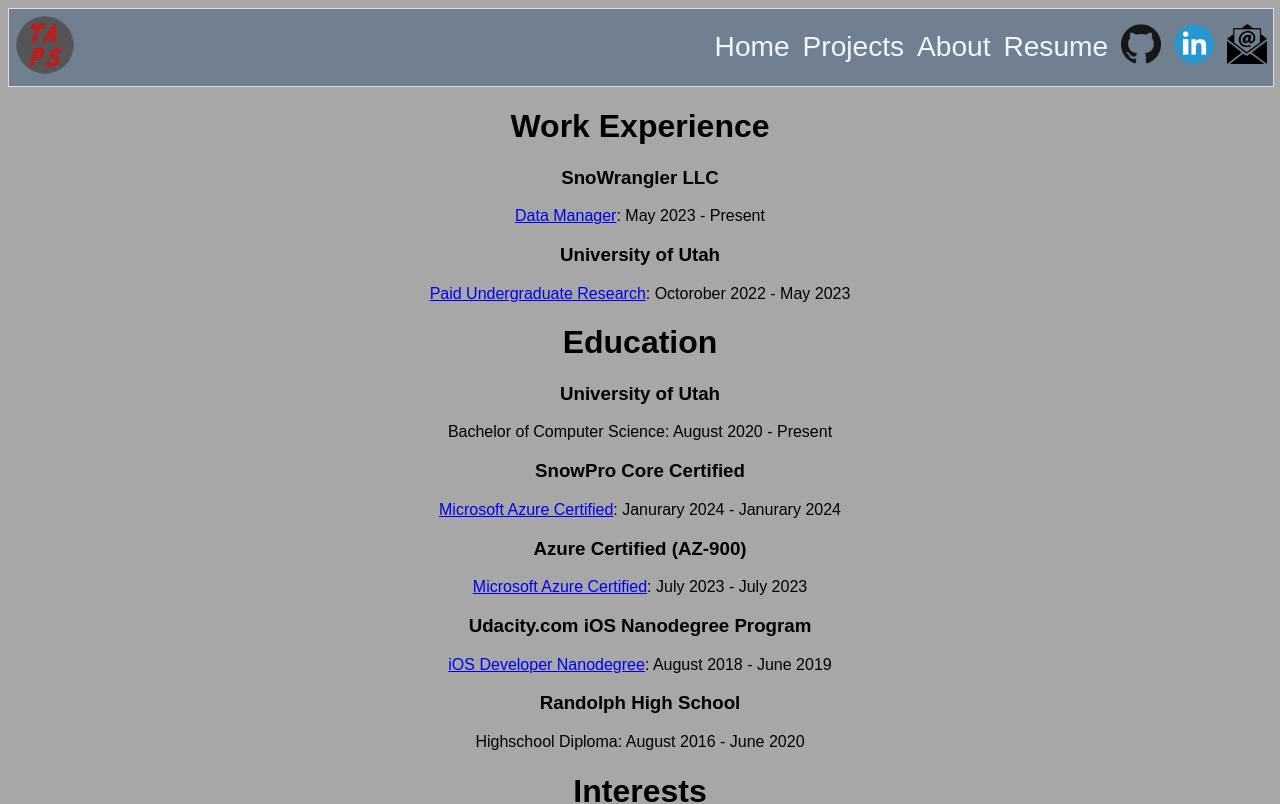
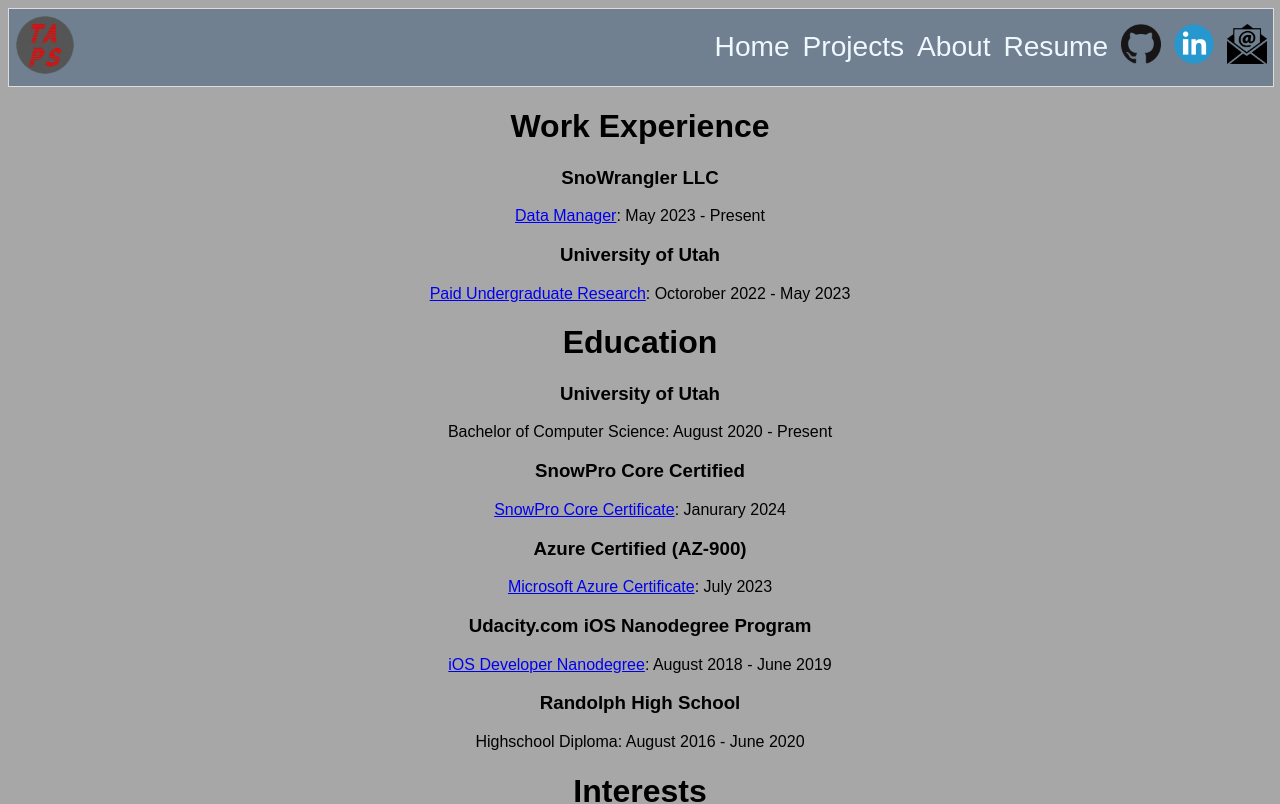
Before and after one commit to tapscodes/tapscodes.github.io, a Next.js app: page /about in a window 1280 px wide. Shown: the top 804 px of the page. Built offline with nearby package versions, Linux system fonts and the light colour scheme.

Commit message:
typo fix

```diff
--- a/pages/about.js
+++ b/pages/about.js
@@ -22,9 +22,9 @@
             <h3>University of Utah</h3>
             <p>Bachelor of Computer Science: August 2020 - Present</p>
             <h3>SnowPro Core Certified</h3>
-            <p><Link href="/PDFS/az_900_cert.pdf">Microsoft Azure Certified</Link>: Janurary 2024 - Janurary 2024</p>
+            <p><Link href="/PDFS/az_900_cert.pdf">SnowPro Core Certificate</Link>: Janurary 2024</p>
             <h3>Azure Certified (AZ-900)</h3>
-            <p><Link href="/PDFS/az_900_cert.pdf">Microsoft Azure Certified</Link>: July 2023 - July 2023</p>
+            <p><Link href="/PDFS/az_900_cert.pdf">Microsoft Azure Certificate</Link>: July 2023</p>
             <h3>Udacity.com iOS Nanodegree Program</h3>
             <p><Link href="/PDFs/iOS_Nanodegree.pdf">iOS Developer Nanodegree</Link>: August 2018 - June 2019</p>
             <h3>Randolph High School</h3>
```
